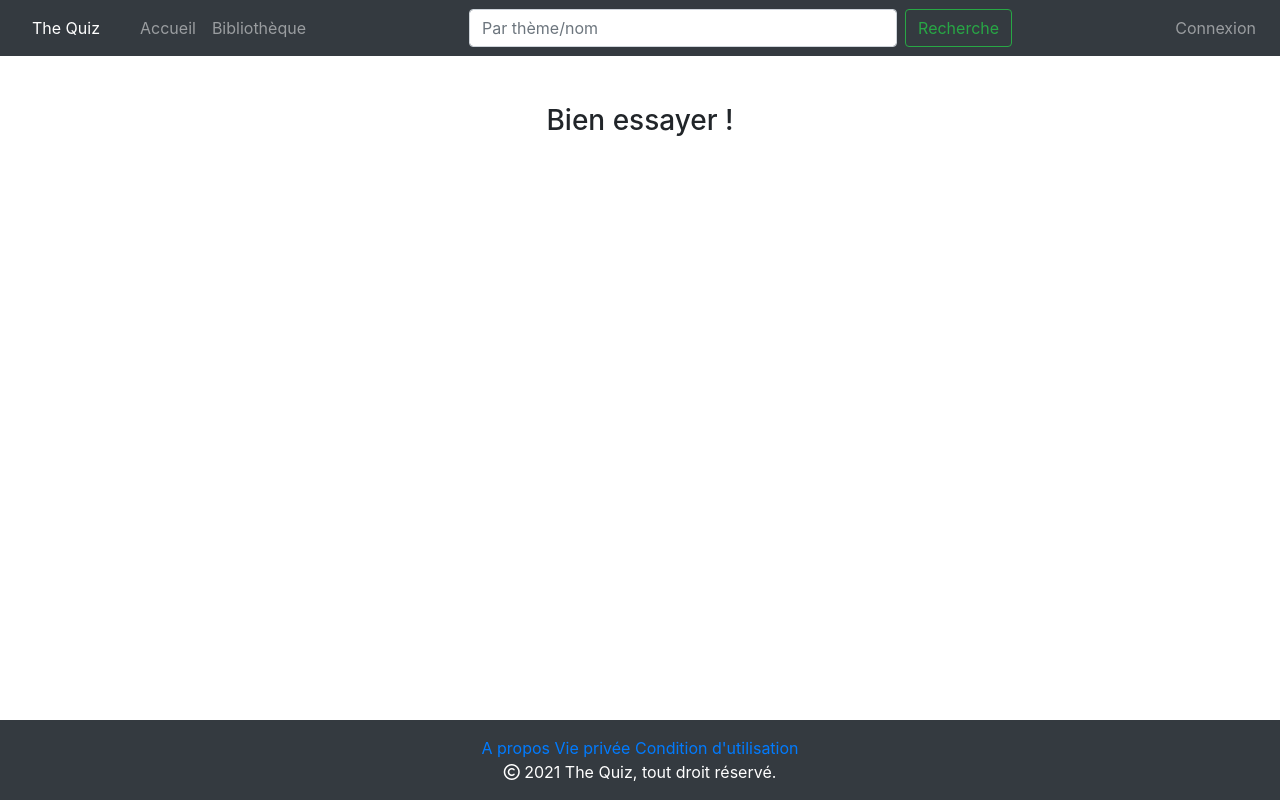
After one commit to ImMiza/QuizJapan, a PHP site: page /gameEnd.php in a window 1280 px wide. The commit adds this page. Run offline with PHP 8.4, Linux system fonts and the light colour scheme; some libraries are stand-ins or nearby versions.

Commit message:
fin du jeu

```diff
--- a/public/template/footer.php
+++ b/public/template/footer.php
@@ -9,7 +9,7 @@
    		</div>
    		<div class="row">
    			<div class="col">
-   				<i class="far fa-copyright"></i> 2021 QuizJapan, tout droit réservé.
+   				<i class="far fa-copyright"></i> 2021 The Quiz, tout droit réservé.
    			</div>
    		</div>
 	</div>
--- a/public/template/head.php
+++ b/public/template/head.php
@@ -1,6 +1,6 @@
 <?php session_start(); ?>
 
-<title>QuizJapan</title>
+<title>The Quiz</title>
 <meta charset="utf-8">
 <script src="https://kit.fontawesome.com/28132c3659.js" crossorigin="anonymous"></script>
 <link rel="stylesheet" type="text/css" href="../public/Css/template.css">
--- a/public/template/header.php
+++ b/public/template/header.php
@@ -7,7 +7,7 @@
   ?>
 <header>
   <nav class="navbar navbar-expand-lg navbar-dark bg-dark">
-    <a class="titre nav-link text-white" href="http://quizjapan/vue/">QuizJapan</a>
+    <a class="titre nav-link text-white" href="http://quizjapan/vue/">The Quiz</a>
     <button class="navbar-toggler" type="button" data-toggle="collapse" data-target="#navbarSupportedContent" aria-controls="navbarSupportedContent" aria-expanded="false" aria-label="Toggle navigation">
       <span class="navbar-toggler-icon"></span>
     </button>
--- a/vue/card.php
+++ b/vue/card.php
@@ -122,7 +122,11 @@
                                     setNextQuestion(answers);
                                 }
                                 else {
-                                    //TODO Une fois fini on fait quoi
+                                    var form = $('<form action="http://quizjapan/vue/gameEnd.php" method="post">' +
+                                        '<input type="text" name="amountPoint" value="' + pointsAmount + '" />' +
+                                        '</form>');
+                                    $('body').append(form);
+                                    form.submit();
                                 }
                             }
                         }
--- /dev/null
+++ b/vue/gameEnd.php
@@ -0,0 +1,32 @@
+<html lang="fr">
+    <?php include_once('../public/template/head.php');?>
+
+    <body>
+        <?php
+            if(isset($_SESSION['erreur'])){
+                $erreur = $_SESSION['erreur'];
+            }
+            include_once('../public/template/header.php');
+        ?>
+
+        <main>
+            <div class="container">
+                <div class="row">
+                    <div class="col mt-5 text-center">
+                        <?php
+                            if(isset($_POST['amountPoint'])){
+                                echo"<h3>Bravo vous avez gagnez : " . $_POST['amountPoint'] . "points </h3>";
+                                echo"<h5>Nous t'invitons à esssyer tout les autres quiz de la page pour faaire grimper ton score !</h5>";
+                            } else {
+                                echo"<h3>Bien essayer !</h3>";
+                            }
+                        ?>
+                    </div>
+                </div>
+            </div>
+        </main>
+
+        <?php include_once('../public/template/footer.php'); ?>
+
+    </body>
+</html>
--- a/vue/index.php
+++ b/vue/index.php
@@ -14,7 +14,7 @@
                 <div class="row">
                     <div class="col p-0">
                         <div class="jumbotron text-center">
-                            <h1 class="display-4">Bienvenue sur QuizJapan un site éducatif pour petit et grand !</h1>
+                            <h1 class="display-4">Bienvenue sur The Quiz un site éducatif pour petit et grand !</h1>
                         </div>
                     </div>
                 </div>
```
